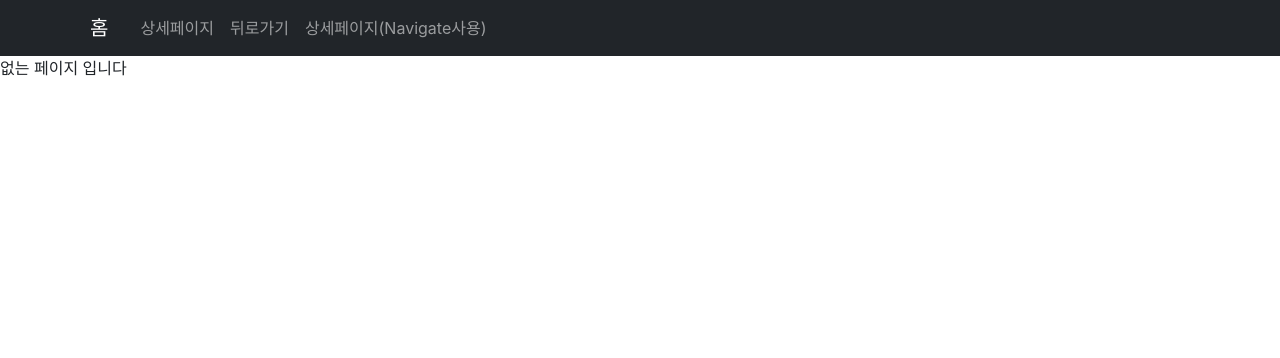
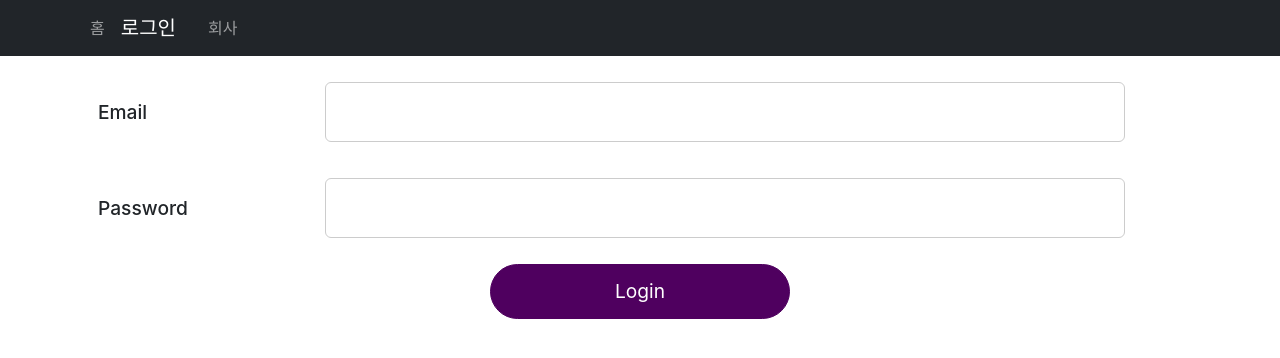
Before and after one commit to hwajj/react-practice-repository, a React (Create React App) app in the folder shop/: page /login in a window 1280 px wide. Shown: the top 358 px of the page. Built offline with nearby package versions, Linux system fonts and the light colour scheme.

Commit message:
Add login page

```diff
--- a/shop/src/App.jsx
+++ b/shop/src/App.jsx
@@ -2,113 +2,42 @@ import React, { useState } from 'react';
 import { Routes, Route, Link, useNavigate, Outlet } from 'react-router-dom';
 import { Button, Navbar, Container, Nav } from 'react-bootstrap';
 import './App.css';
-import Card from './Card';
-import Detail from './pages/Detail';
-import About from './pages/About';
+import Login from './components/login/Login';
+import Items from './components/item/Items';
+import Detail from './components/item/Detail';
+import About from './components/pages/About';
 import shoes_data from './data.js';
 import axios from 'axios';
+import Navigation from './components/pages/Navigation';
 
 function App() {
+  let navigate = useNavigate();
   let [shoes, setSheos] = useState(shoes_data);
-  let [titleArrange, setTitleArrange] = useState(false);
-  let navigate = useNavigate();
-
+  //  let [titleArrange, setTitleArrange] = useState(false);
+  function shoesHandler() {
+    axios
+      .get('https://codingapple1.github.io/shop/data2.json')
+      .then((result) => {
+        let tmpSheos = [...shoes];
+        let idList = tmpSheos.map((e) => e.id);
+        let newShoes = result.data.filter((e) => idList.indexOf(e.id) < 0);
+        setSheos([...tmpSheos, ...newShoes]);
+      })
+      .catch(() => {
+        console.log(shoes);
+      });
+  }
   return (
     <div className='App'>
-      <Navbar bg='dark' variant='dark'>
-        <Container>
-          <Nav className='me-auto'>
-            <Link className='nav-link navbar-brand' to='/'>
-              홈
-            </Link>
-            <Link className='nav-link' to='/detail'>
-              상세페이지
-            </Link>
-            <Nav.Link
-              onClick={() => {
-                navigate(-1);
-              }}
-            >
-              뒤로가기
-            </Nav.Link>
-
-            <Nav.Link
-              onClick={() => {
-                navigate('./detail');
-              }}
-            >
-              상세페이지(Navigate사용)
-            </Nav.Link>
-          </Nav>
-        </Container>
-      </Navbar>
+      <Navigation navigate={navigate}></Navigation>
 
       <Routes>
         <Route
           path='/'
-          element={
-            <>
-              <div className='main-bg position-relative'>
-                <Button
-                  className='position-absolute bottom-0 end-0 my-2 mx-5'
-                  onClick={() => setTitleArrange(true)}
-                >
-                  가나다 정렬
-                </Button>
-              </div>
-              <div className='container'>
-                <div className='row'>
-                  {titleArrange
-                    ? shoes
-                        .sort((a, b) =>
-                          a.title > b.title ? 1 : b.title > a.title ? -1 : 0
-                        )
-                        .map((e, i) => {
-                          return (
-                            <>
-                              <Link to={`/detail/${e.id}`} className='col-md-4'>
-                                <Card item={e} key={i} />
-                              </Link>
-                            </>
-                          );
-                        })
-                    : shoes.map((e, i) => {
-                        console.log(shoes);
-                        return (
-                          <>
-                            {console.log(e.id)}
-                            <Link to={`/detail/${e.id}`} className='col-md-4'>
-                              <Card item={e} key={i} />
-                            </Link>
-                          </>
-                        );
-                      })}
-                </div>
-                <Button
-                  className='my-2 mx-4'
-                  onClick={() => {
-                    axios
-                      .get('https://codingapple1.github.io/shop/data2.json')
-                      .then((result) => {
-                        let tmpSheos = [...shoes];
-                        let idList = tmpSheos.map((e) => e.id);
-                        let newShoes = result.data.filter(
-                          (e) => idList.indexOf(e.id) < 0
-                        );
-                        setSheos([...tmpSheos, ...newShoes]);
-                      })
-                      .catch(() => {
-                        console.log(shoes);
-                      });
-                  }}
-                >
-                  더보기
-                </Button>
-              </div>
-            </>
-          }
+          element={<Items shoes={shoes} addShoes={shoesHandler}></Items>}
         />
 
+        <Route path='/login' element={<Login />} />
         <Route path='/detail/:id' element={<Detail shoes={shoes} />} />
         <Route path='/about' element={<About />}>
           <Route path='member' element={<div>멤버</div>} />
--- a/shop/src/Card.jsx
+++ b/shop/src/components/item/Card.jsx
@@ -3,9 +3,7 @@ import styles from './Card.module.css';
 
 function Card(props) {
   const { id, title, content } = props.item;
-  console.log(id);
-  console.log(title);
-  console.log(content);
+
   return (
     <div style={{ height: '300px', margin: '10px' }}>
       <img
--- a/shop/src/Card.module.css
+++ b/shop/src/components/item/Card.module.css
@@ -7,4 +7,5 @@
   display: block;
   margin: 0 auto;
   height: 200px;
+  width: 300px;
 }
--- /dev/null
+++ b/shop/src/components/item/Items.js
@@ -0,0 +1,62 @@
+import React, { useEffect, useState } from 'react';
+import { Routes, Route, Link, useNavigate, Outlet } from 'react-router-dom';
+import { Button, Navbar, Container, Nav } from 'react-bootstrap';
+
+import Card from './Card';
+
+function Items(props) {
+  let { addShoes, shoes } = props;
+  let [titleArrange, setTitleArrange] = useState(false);
+
+  return (
+    <>
+      <div className='main-bg position-relative'>
+        <Button
+          className='position-absolute bottom-0 end-0 my-2 mx-5'
+          onClick={() => {
+            titleArrange == true
+              ? setTitleArrange(false)
+              : setTitleArrange(true);
+          }}
+          style={{ backgroundColor: titleArrange ? 'grey' : null }}
+        >
+          가나다 정렬
+        </Button>
+      </div>
+      <div className='container'>
+        <div className='row'>
+          {titleArrange
+            ? shoes
+                .sort((a, b) =>
+                  a.title > b.title ? 1 : b.title > a.title ? -1 : 0
+                )
+                .map((e, i) => {
+                  return (
+                    <>
+                      <Link to={`/detail/${e.id}`} className='col-md-4'>
+                        <Card item={e} key={i} />
+                      </Link>
+                    </>
+                  );
+                })
+            : shoes
+                .sort((a, b) => (a.id > b.id ? 1 : b.id > a.id ? -1 : 0))
+                .map((e, i) => {
+                  return (
+                    <>
+                      <Link to={`/detail/${e.id}`} className='col-md-4'>
+                        <Card item={e} key={i} />
+                      </Link>
+                    </>
+                  );
+                })}
+        </div>
+        <Button className='my-2 mx-4' onClick={addShoes}>
+          더보기
+        </Button>
+      </div>
+    </>
+  );
+}
+
+export default Items;
--- /dev/null
+++ b/shop/src/components/login/Login.js
@@ -0,0 +1,48 @@
+import React, { useState } from 'react';
+import styles from './Login.module.css';
+
+function Login(props) {
+  const [enteredEmail, setEnteredEmail] = useState('');
+  const [emailIsValid, setEmailIsValid] = useState();
+  const [enteredPassword, setEnteredPassword] = useState('');
+  const [passwordIsValid, setPasswordIsValid] = useState();
+  function emailChangeHandler(event) {
+    console.log(event.target.value);
+    setEnteredEmail(event.target.value);
+  }
+  function passwordChangeHandler(event) {
+    console.log(event.target.value);
+    setEnteredPassword(event.target.value);
+  }
+  return (
+    <div className='container'>
+      <form>
+        <div className={styles.control}>
+          <label htmlFor='email'>Email</label>
+          <input
+            id='email'
+            label='E-mail'
+            type='email'
+            value={enteredEmail}
+            onChange={emailChangeHandler}
+          />
+        </div>
+        <div className={styles.control}>
+          <label htmlFor='password'>Password</label>
+          <input
+            id='password'
+            label='Password'
+            type='password'
+            value={enteredPassword}
+            onChange={passwordChangeHandler}
+          />
+        </div>
+        <button className={styles.button} type='submit'>
+          Login
+        </button>
+      </form>
+    </div>
+  );
+}
+
+export default Login;
--- /dev/null
+++ b/shop/src/components/login/Login.module.css
@@ -0,0 +1,62 @@
+.container {
+  width: 100%;
+  margin: 0 auto;
+}
+
+.control {
+  margin: 1rem;
+  display: flex;
+  flex-direction: row;
+  align-items: center;
+  justify-content: flex-start;
+}
+
+.control input {
+  width: 80%;
+  max-width: 800px;
+  /* FONT-WEIGHT: 100; */
+  /* FONT-WEIGHT: 100; */
+  margin: 10px;
+  height: 60px;
+  font-size: 30px;
+  border-radius: 6px;
+  border: 1px solid #ccc;
+}
+
+.control label {
+  width: 20%;
+  font-size: 1.2rem;
+  font-weight: 500;
+}
+
+.control input:focus {
+  border: 1px solid rgb(183, 208, 255);
+}
+
+.control.invalid input {
+  border-color: red;
+  background: #fbdada;
+}
+
+.button {
+  font: inherit;
+  border: 1px solid #4f005f;
+  background: #4f005f;
+  color: white;
+  padding: 0.75rem 3.5rem;
+  cursor: pointer;
+  font-size: 1.2rem;
+  border-radius: 30px;
+  width: 300px;
+  margin: 0 auto;
+  display: block;
+}
+
+.btn-container {
+  display: block;
+  flex-direction: row;
+  align-items: center;
+  justify-content: flex-start;
+  width: 100;
+  margin: 0 auto;
+}
--- /dev/null
+++ b/shop/src/components/pages/Navigation.js
@@ -0,0 +1,68 @@
+import React from 'react';
+import { Link, useLocation } from 'react-router-dom';
+import { Button, Navbar, Container, Nav } from 'react-bootstrap';
+
+function Navigation(props) {
+  const currentRoute = useLocation().pathname;
+  console.log(useLocation());
+  return (
+    <div>
+      <Navbar bg='dark' variant='dark'>
+        <Container>
+          <Nav className='me-auto'>
+            <Link
+              className={
+                currentRoute.endsWith('/')
+                  ? 'nav-link navbar-brand'
+                  : 'nav-link'
+              }
+              to='/'
+            >
+              홈
+            </Link>
+            {/* <Link className='nav-link' to='/detail'>
+              상세페이지
+            </Link> */}
+            <Link
+              className={
+                currentRoute.includes('login')
+                  ? 'nav-link navbar-brand'
+                  : 'nav-link'
+              }
+              to='/login'
+            >
+              로그인
+            </Link>
+            <Link
+              className={
+                currentRoute.includes('about')
+                  ? 'nav-link navbar-brand'
+                  : 'nav-link'
+              }
+              to='/about'
+            >
+              회사
+            </Link>
+            {/* <Nav.Link
+              onClick={() => {
+                props.navigate(-1);
+              }}
+            >
+              뒤로가기
+            </Nav.Link>
+
+            <Nav.Link
+              onClick={() => {
+                props.navigate('./detail');
+              }}
+            >
+              상세페이지(Navigate사용)
+            </Nav.Link> */}
+          </Nav>
+        </Container>
+      </Navbar>
+    </div>
+  );
+}
+
+export default Navigation;
```
Also changed, not shown: shop/src/components/item/Detail.jsx (renamed from shop/src/pages/Detail.jsx), shop/src/components/pages/About.jsx (renamed from shop/src/pages/About.jsx).
